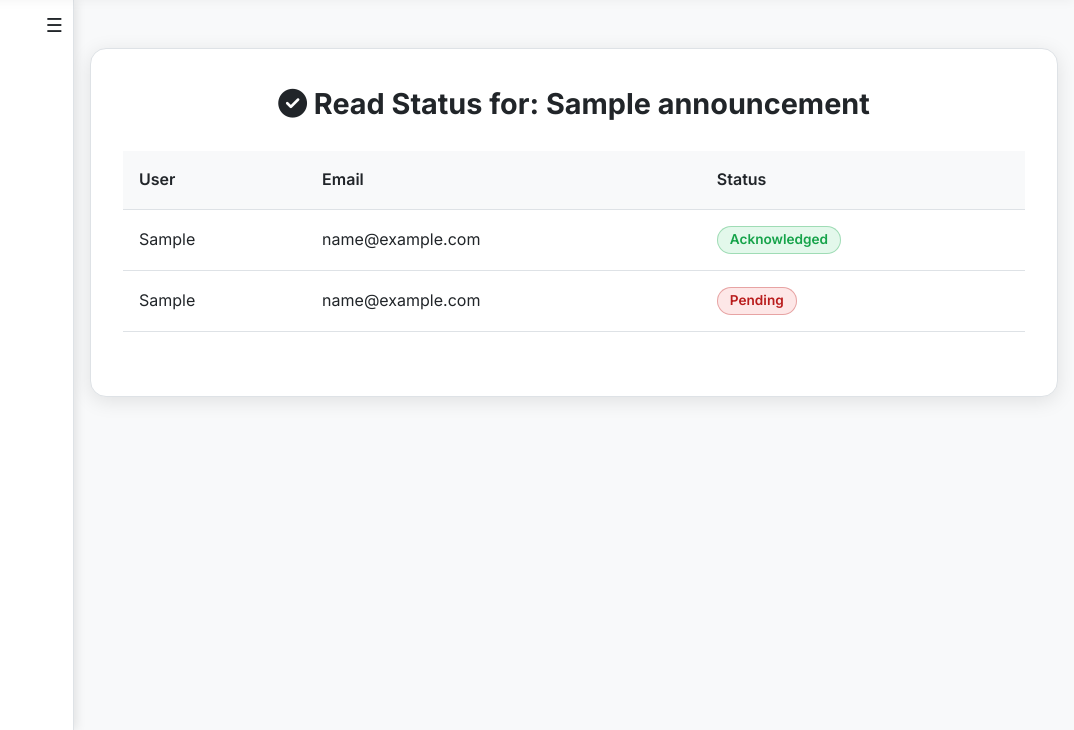
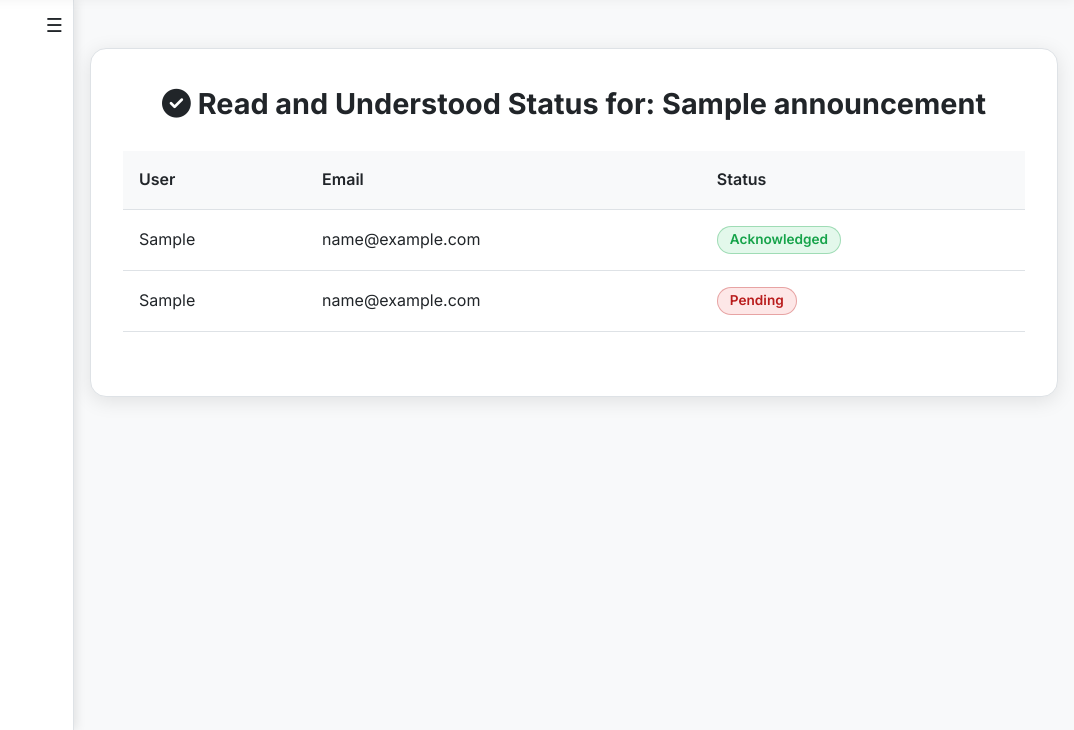
Before and after one commit to Sharuhampali/Nadiya_HRMS, a Python web app: template website/templates/acknowledgment_status.html in a window 1280 px wide. Shown: the part 70-800 px from the top of the page, without its empty margins (206-1280 px from the left). Run offline with Jinja, Linux system fonts and the light colour scheme; the template is opened without the code that fills it: most values are stand-ins (such as "Sample title", 1, 10 or a date in 2020).

Commit message:
small fix

```diff
--- a/website/templates/acknowledgment_status.html
+++ b/website/templates/acknowledgment_status.html
@@ -73,7 +73,7 @@
 
 <div class="status-container">
     <div class="status-title">
-        <i class="fas fa-check-circle"></i> Read Status for: {{ announcement.title }}
+        <i class="fas fa-check-circle"></i> Read and Understood Status for: {{ announcement.title }}
     </div>
 
     <table class="status-table">
```
